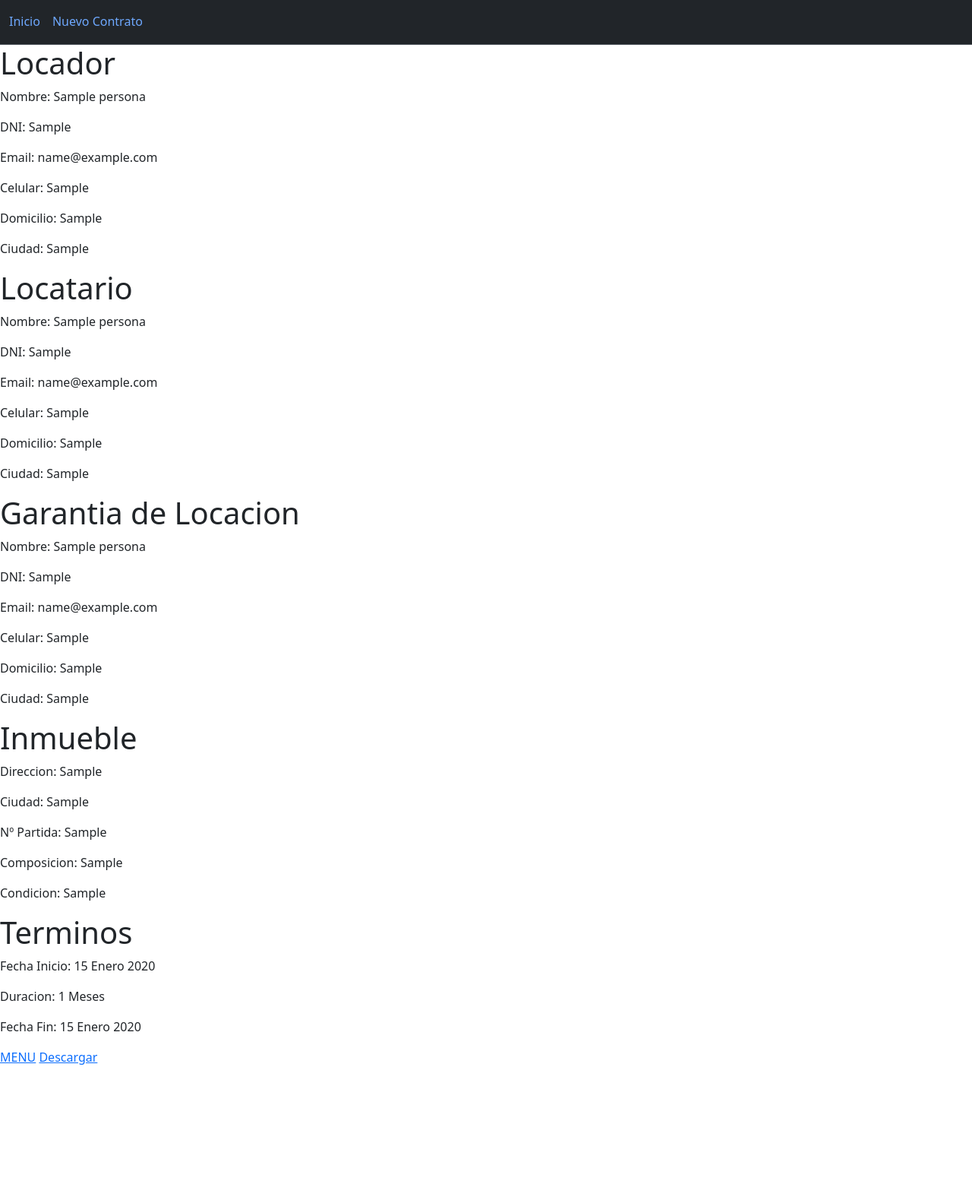
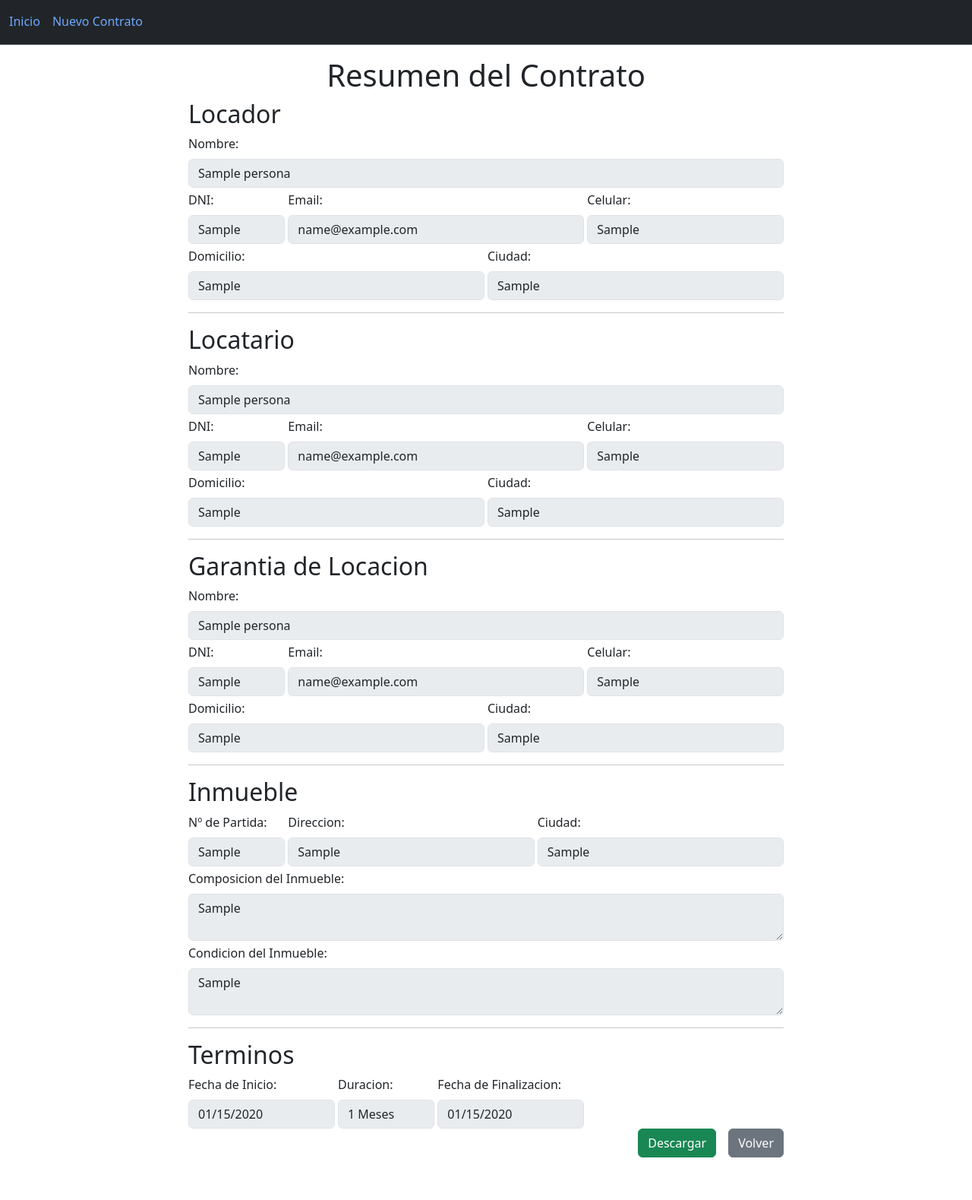
Before and after one commit to 1Pampu/gestion-contratos, a Django app: page /resumen_contrato/1/ in a window 1280 px wide. Shown: the whole page at 76% size. Before the commit the page ends 1401 px from the top, so only its background shows below. Run offline with Django 5.2, Linux system fonts and the light colour scheme; tables that the repository leaves empty hold one stand-in row (values such as "Sample post").

Commit message:
resumen contrato display

```diff
--- a/templates/contratos/nuevo_contrato.html
+++ b/templates/contratos/nuevo_contrato.html
@@ -195,7 +195,7 @@
                 </div>
             </div>
             {{form.errors}}
-            <div class="d-grid gap-2 d-md-flex justify-content-md-end">
+            <div class="d-grid gap-2 d-md-flex justify-content-md-end mb-5">
                 <button class="btn btn-success me-md-2" type="submit">Crear</button>
                 <a class="btn btn-secondary" href="{% url 'index' %}">Volver</a>
             </div>
--- a/templates/contratos/resumen_contrato.html
+++ b/templates/contratos/resumen_contrato.html
@@ -1,42 +1,138 @@
 {% extends "global/base.html" %}
 
 {% block main %}
-    <h1>Locador</h1>
-    <p>Nombre: {{contrato.locador.nombre}}</p>
-    <p>DNI: {{contrato.locador.dni}}</p>
-    <p>Email: {{contrato.locador.email}} </p>
-    <p>Celular: {{contrato.locador.celular}}</p>
-    <p>Domicilio: {{contrato.locador.domicilio}}</p>
-    <p>Ciudad: {{contrato.locador.ciudad}}</p>
+    <div  class="mx-auto p-2" style="width: 800px;">
+        <h1 class="text-center mt-2">Resumen del Contrato</h1>
+        <h2>Locador</h2>
+        <div class="row g-1">
+            <div class="col-12">
+                <label class="form-label">Nombre:</label>
+                <input class="form-control" type="text" value="{{contrato.locador.nombre}}" disabled readonly>
+            </div>
+            <div class="col-md-2">
+                <label class="form-label">DNI:</label>
+                <input class="form-control" type="text" value="{{contrato.locador.dni}}" disabled readonly>
+            </div>
+            <div class="col-md-6">
+                <label class="form-label">Email:</label>
+                <input class="form-control" type="text" value="{{contrato.locador.email}}" disabled readonly>
+            </div>
+            <div class="col-md-4">
+                <label class="form-label">Celular:</label>
+                <input class="form-control" type="text" value="{{contrato.locador.celular}}" disabled readonly>
+            </div>
+            <div class="col-md-6">
+                <label class="form-label">Domicilio:</label>
+                <input class="form-control" type="text" value="{{contrato.locador.domicilio}}" disabled readonly>
+            </div>
+            <div class="col-md-6">
+                <label class="form-label">Ciudad:</label>
+                <input class="form-control" type="text" value="{{contrato.locador.ciudad}}" disabled readonly>
+            </div>
+        </div>
+        <hr>
 
-    <h1>Locatario</h1>
-    <p>Nombre: {{contrato.locatario.nombre}}</p>
-    <p>DNI: {{contrato.locatario.dni}}</p>
-    <p>Email: {{contrato.locatario.email}} </p>
-    <p>Celular: {{contrato.locatario.celular}}</p>
-    <p>Domicilio: {{contrato.locatario.domicilio}}</p>
-    <p>Ciudad: {{contrato.locatario.ciudad}}</p>
+        <h2>Locatario</h2>
+        <div class="row g-1">
+            <div class="col-12">
+                <label class="form-label">Nombre:</label>
+                <input class="form-control" type="text" value="{{contrato.locatario.nombre}}" disabled readonly>
+            </div>
+            <div class="col-md-2">
+                <label class="form-label">DNI:</label>
+                <input class="form-control" type="text" value="{{contrato.locatario.dni}}" disabled readonly>
+            </div>
+            <div class="col-md-6">
+                <label class="form-label">Email:</label>
+                <input class="form-control" type="text" value="{{contrato.locatario.email}}" disabled readonly>
+            </div>
+            <div class="col-md-4">
+                <label class="form-label">Celular:</label>
+                <input class="form-control" type="text" value="{{contrato.locatario.celular}}" disabled readonly>
+            </div>
+            <div class="col-md-6">
+                <label class="form-label">Domicilio:</label>
+                <input class="form-control" type="text" value="{{contrato.locatario.domicilio}}" disabled readonly>
+            </div>
+            <div class="col-md-6">
+                <label class="form-label">Ciudad:</label>
+                <input class="form-control" type="text" value="{{contrato.locatario.ciudad}}" disabled readonly>
+            </div>
+        </div>
+        <hr>
 
-    <h1>Garantia de Locacion</h1>
-    <p>Nombre: {{contrato.garantia.nombre}}</p>
-    <p>DNI: {{contrato.garantia.dni}}</p>
-    <p>Email: {{contrato.garantia.email}} </p>
-    <p>Celular: {{contrato.garantia.celular}}</p>
-    <p>Domicilio: {{contrato.garantia.domicilio}}</p>
-    <p>Ciudad: {{contrato.garantia.ciudad}}</p>
+        <h2>Garantia de Locacion</h2>
+        <div class="row g-1">
+            <div class="col-12">
+                <label class="form-label">Nombre:</label>
+                <input class="form-control" type="text" value="{{contrato.garantia.nombre}}" disabled readonly>
+            </div>
+            <div class="col-md-2">
+                <label class="form-label">DNI:</label>
+                <input class="form-control" type="text" value="{{contrato.garantia.dni}}" disabled readonly>
+            </div>
+            <div class="col-md-6">
+                <label class="form-label">Email:</label>
+                <input class="form-control" type="text" value="{{contrato.garantia.email}}" disabled readonly>
+            </div>
+            <div class="col-md-4">
+                <label class="form-label">Celular:</label>
+                <input class="form-control" type="text" value="{{contrato.garantia.celular}}" disabled readonly>
+            </div>
+            <div class="col-md-6">
+                <label class="form-label">Domicilio:</label>
+                <input class="form-control" type="text" value="{{contrato.garantia.domicilio}}" disabled readonly>
+            </div>
+            <div class="col-md-6">
+                <label class="form-label">Ciudad:</label>
+                <input class="form-control" type="text" value="{{contrato.garantia.ciudad}}" disabled readonly>
+            </div>
+        </div>
+        <hr>
 
-    <h1>Inmueble</h1>
-    <p>Direccion: {{contrato.inmueble.direccion}}</p>
-    <p>Ciudad: {{contrato.inmueble.ciudad}}</p>
-    <p>Nº Partida: {{contrato.inmueble.num_partida}}</p>
-    <p>Composicion: {{contrato.inmueble.composicion}}</p>
-    <p>Condicion: {{contrato.condicion}}</p>
+        <h2>Inmueble</h2>
+        <div class="row g-1">
+            <div class="col-md-2">
+                <label class="form-label">Nº de Partida:</label>
+                <input class="form-control" type="text" value="{{contrato.inmueble.num_partida}}" disabled readonly>
+            </div>
+            <div class="col-md-5">
+                <label class="form-label">Direccion:</label>
+                <input class="form-control" type="text" value="{{contrato.inmueble.direccion}}" disabled readonly>
+            </div>
+            <div class="col-md-5">
+                <label class="form-label">Ciudad:</label>
+                <input class="form-control" type="text" value="{{contrato.inmueble.ciudad}}" disabled readonly>
+            </div>
+            <div class="col-12">
+                <label class="form-label">Composicion del Inmueble:</label>
+                <textarea class="form-control" disabled readonly>{{contrato.inmueble.composicion}}</textarea>
+            </div>
+            <div class="col-12">
+                <label class="form-label">Condicion del Inmueble:</label>
+                <textarea class="form-control" disabled readonly>{{contrato.condicion}}</textarea>
+            </div>
+        </div>
+        <hr>
 
-    <h1>Terminos</h1>
-    <p>Fecha Inicio: {{contrato.fecha_inicio}}</p>
-    <p>Duracion: {{contrato.duracion}} Meses</p>
-    <p>Fecha Fin: {{contrato.fecha_finalizacion}}</p>
-
-    <a href="{% url 'index' %}">MENU</a>
-    <a href="{% url 'descargar_contrato' id_contrato=contrato.id %}">Descargar</a>
+        <h2>Terminos</h2>
+        <div class="row g-1">
+            <div class="col-md-3">
+                <label class="form-label">Fecha de Inicio:</label>
+                <input class="form-control" type="date" value="{{contrato.fecha_inicio|date:'Y-m-d'}}" disabled readonly>
+            </div>
+            <div class="col-md-2">
+                <label class="form-label">Duracion:</label>
+                <input class="form-control" type="text" value="{{contrato.duracion}} Meses" disabled readonly>
+            </div>
+            <div class="col-md-3">
+                <label class="form-label">Fecha de Finalizacion:</label>
+                <input class="form-control" type="date" value="{{contrato.fecha_finalizacion|date:'Y-m-d'}}" disabled readonly>
+            </div>
+        </div>
+        <div class="d-grid gap-2 d-md-flex justify-content-md-end mb-5">
+            <a class="btn btn-success me-md-2" href="{% url 'descargar_contrato' id_contrato=contrato.id %}">Descargar</a>
+            <a class="btn btn-secondary" href="{% url 'index' %}">Volver</a>
+        </div>
+    </div>
 {% endblock %}
```
